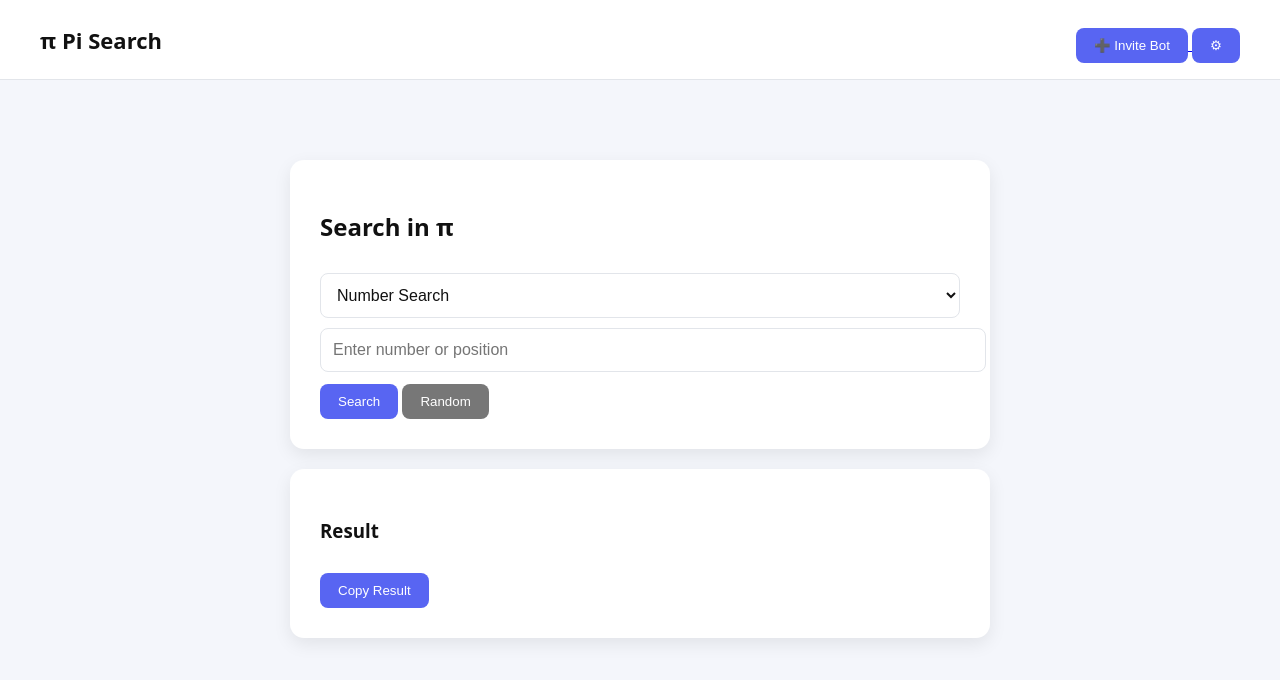
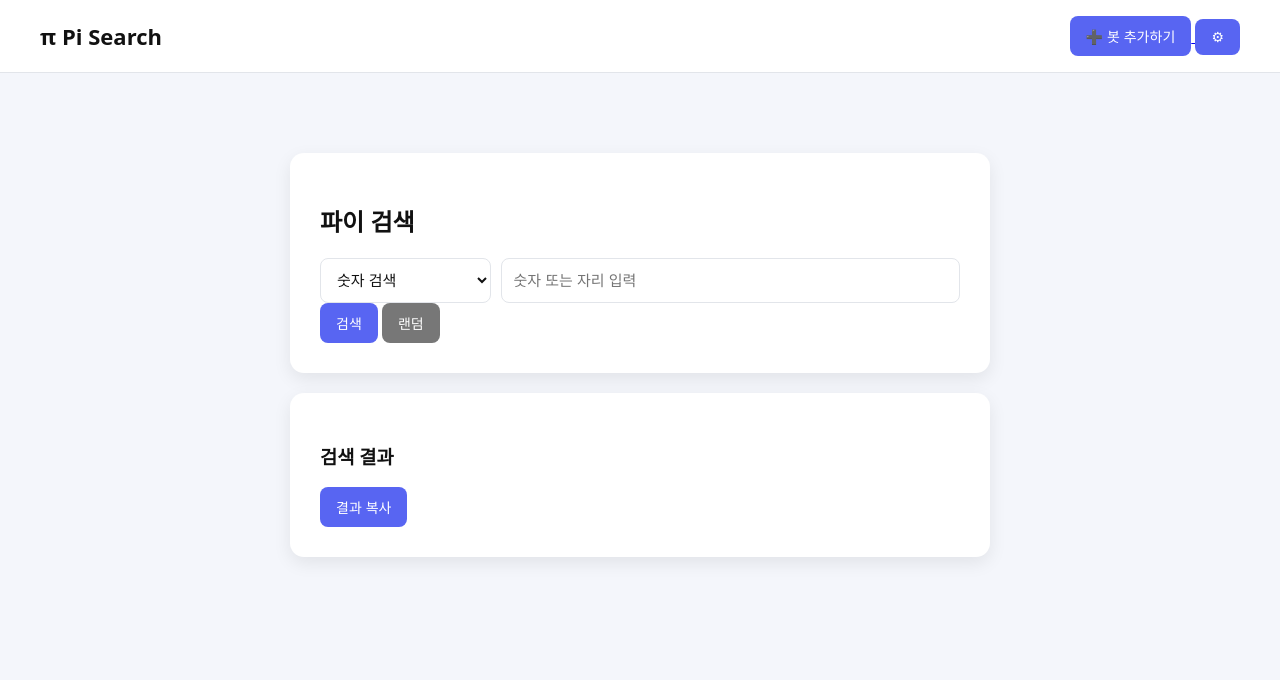
Before and after one commit to METAINJI/META-PI, a FastAPI app: page / in a window 1280 px wide. Shown: the top 680 px of the page. Run offline with FastAPI, Linux system fonts and the light colour scheme; parts of the project's set-up code (start-up, migrations or seed data) failed here and were passed over.

Commit message:
Update index.html

```diff
--- a/templates/index.html
+++ b/templates/index.html
@@ -1,6 +1,5 @@
 <!DOCTYPE html>
 <html>
-
 <head>
 <meta charset="UTF-8">
 <title>Pi Search</title>
@@ -27,7 +26,7 @@ margin:0;
 font-family:system-ui;
 background:var(--bg);
 color:var(--text);
-transition:background .4s,color .4s;
+transition:background .35s,color .35s;
 }
 
 header{
@@ -44,6 +43,20 @@ font-size:22px;
 font-weight:700;
 }
 
+button{
+background:var(--accent);
+border:none;
+color:white;
+padding:10px 16px;
+border-radius:8px;
+cursor:pointer;
+font-size:14px;
+}
+
+button.secondary{
+background:#777;
+}
+
 .container{
 max-width:700px;
 margin:60px auto;
@@ -56,32 +69,33 @@ padding:30px;
 border-radius:14px;
 box-shadow:0 6px 18px rgba(0,0,0,0.08);
 margin-bottom:20px;
-transition:background .4s;
+transition:background .35s;
 }
 
-input,select{
-width:100%;
+.input-group{
+display:flex;
+gap:10px;
+margin-top:10px;
+}
+
+select{
+flex:1;
 padding:12px;
 border-radius:8px;
 border:1px solid var(--border);
-margin-top:10px;
-font-size:16px;
+font-size:15px;
 background:transparent;
 color:var(--text);
 }
 
-button{
-background:var(--accent);
-border:none;
-color:white;
-padding:10px 18px;
+input{
+flex:3;
+padding:12px;
 border-radius:8px;
-cursor:pointer;
-margin-top:12px;
-}
-
-button.secondary{
-background:#777;
+border:1px solid var(--border);
+font-size:15px;
+background:transparent;
+color:var(--text);
 }
 
 .result{
@@ -99,10 +113,11 @@ padding:15px;
 border-radius:10px;
 box-shadow:0 10px 25px rgba(0,0,0,0.2);
 display:none;
+z-index:10;
 }
 
-.fade{
-transition:all .3s ease;
+.settings label{
+cursor:pointer;
 }
 
 </style>
@@ -111,22 +126,26 @@ transition:all .3s ease;
 <body>
 
 <header>
+
 <div class="logo">π Pi Search</div>
 
 <div>
-<a href="YOUR_BOT_INVITE_LINK">
-<button>➕ Invite Bot</button>
+
+<a href="https://discord.com/oauth2/authorize?client_id=1425638868626964540&scope=bot%20applications.commands&permissions=274877975552">
+<button>➕ 봇 추가하기</button>
 </a>
 
 <button onclick="toggleSettings()">⚙</button>
+
 </div>
+
 </header>
 
-<div class="settings fade" id="settings">
+<div class="settings" id="settings">
 
 <label>
-<input type="checkbox" id="darkToggle" onchange="toggleDark()">
- Dark Mode
+<input type="checkbox" id="darkToggle">
+ 다크 모드
 </label>
 
 </div>
@@ -135,29 +154,33 @@ transition:all .3s ease;
 
 <div class="card">
 
-<h2>Search in π</h2>
+<h2>파이 검색</h2>
+
+<div class="input-group">
 
 <select id="mode">
-<option value="search">Number Search</option>
-<option value="digit">Digit Position</option>
+<option value="search">숫자 검색</option>
+<option value="digit">자리 검색</option>
 </select>
 
-<input id="input" placeholder="Enter number or position">
+<input id="input" placeholder="숫자 또는 자리 입력">
 
-<button onclick="run()">Search</button>
-<button class="secondary" onclick="randomPi()">Random</button>
+</div>
+
+<button onclick="run()">검색</button>
+<button class="secondary" onclick="randomPi()">랜덤</button>
 
 </div>
 
 <div class="card">
 
-<h3>Result</h3>
+<h3>검색 결과</h3>
 
 <div id="time"></div>
 
 <div id="result" class="result"></div>
 
-<button onclick="copyResult()">Copy Result</button>
+<button onclick="copyResult()">결과 복사</button>
 
 </div>
 
@@ -165,25 +188,34 @@ transition:all .3s ease;
 
 <script>
 
-let settingsOpen=false
+function toggleSettings(){
 
-function toggleSettings(){
-settingsOpen=!settingsOpen
-document.getElementById("settings").style.display=settingsOpen?"block":"none"
+const panel=document.getElementById("settings")
+
+if(panel.style.display==="block"){
+panel.style.display="none"
+}else{
+panel.style.display="block"
 }
 
-function toggleDark(){
+}
+
+const darkToggle=document.getElementById("darkToggle")
+
+darkToggle.addEventListener("change",()=>{
 
 document.body.classList.toggle("dark")
 
-localStorage.setItem("dark",
-document.body.classList.contains("dark"))
+localStorage.setItem(
+"dark",
+document.body.classList.contains("dark")
+)
 
-}
+})
 
 if(localStorage.getItem("dark")==="true"){
 document.body.classList.add("dark")
-document.getElementById("darkToggle").checked=true
+darkToggle.checked=true
 }
 
 async function run(){
@@ -205,7 +237,7 @@ let output=""
 if(mode==="search"){
 
 if(!data.found){
-output="Not found"
+output="검색 결과가 없습니다"
 }else{
 
 let ctx=data.context
@@ -214,20 +246,17 @@ let i=ctx.indexOf(value)
 let highlight=
 ctx.slice(0,i)+"["+value+"]"+ctx.slice(i+value.length)
 
-let arrow=" ".repeat(i)+"^"
+let prefix=data.start===0?"":"..."
+let suffix="..."
 
-output="Position: "+data.position+"\n\n"+
-
-let prefix = data.start === 0 ? "" : "..."
-let suffix = "..."
-
-if(data.start === 0){
-ctx = "3." + ctx.slice(1)
+if(data.start===0){
+ctx="3."+ctx.slice(1)
+highlight="3."+highlight.slice(1)
 }
 
-output =
-"Position: "+data.position+"\n\n"+
-prefix + highlight + suffix
+output=
+"위치: "+data.position+"\n\n"+
+prefix+highlight+suffix
 
 }
 
@@ -240,25 +269,24 @@ let i=ctx.indexOf(digit)
 let highlight=
 ctx.slice(0,i)+"["+digit+"]"+ctx.slice(i+1)
 
-output="Digit: "+data.position+"\n\n"+
+let prefix=data.start===0?"":"..."
+let suffix="..."
 
-let prefix = data.start === 0 ? "" : "..."
-let suffix = "..."
-
-if(data.start === 0){
-ctx = "3." + ctx.slice(1)
+if(data.start===0){
+ctx="3."+ctx.slice(1)
+highlight="3."+highlight.slice(1)
 }
 
-output =
-"Digit: "+data.position+"\n\n"+
-prefix + highlight + suffix
+output=
+"자리: "+data.position+"\n\n"+
+prefix+highlight+suffix
 
 }
 
 let end=performance.now()
 
 document.getElementById("time").innerText=
-"Search time: "+((end-start)/1000).toFixed(3)+"s"
+"검색 시간: "+((end-start)/1000).toFixed(3)+"초"
 
 document.getElementById("result").innerText=output
 
```
